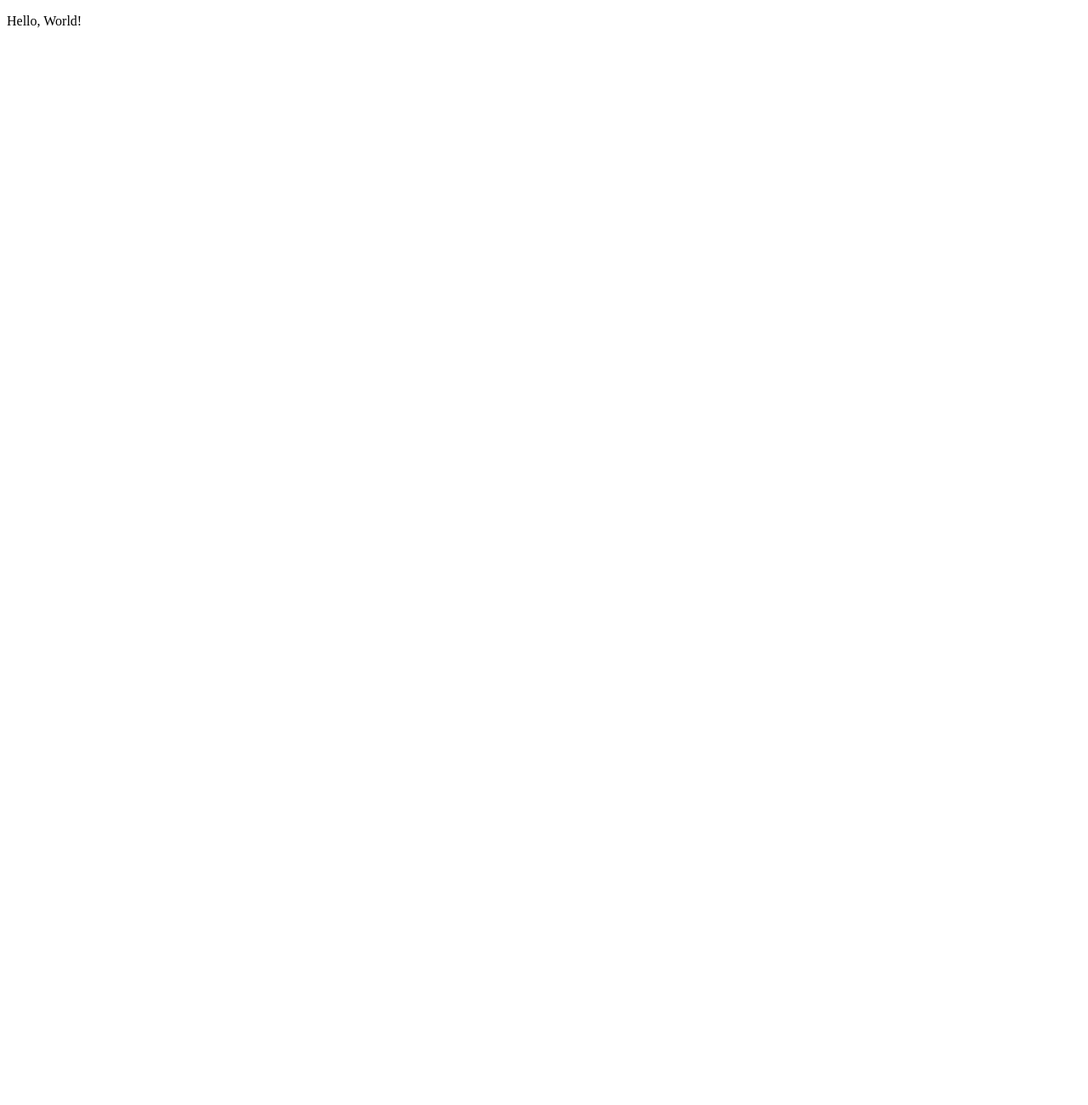
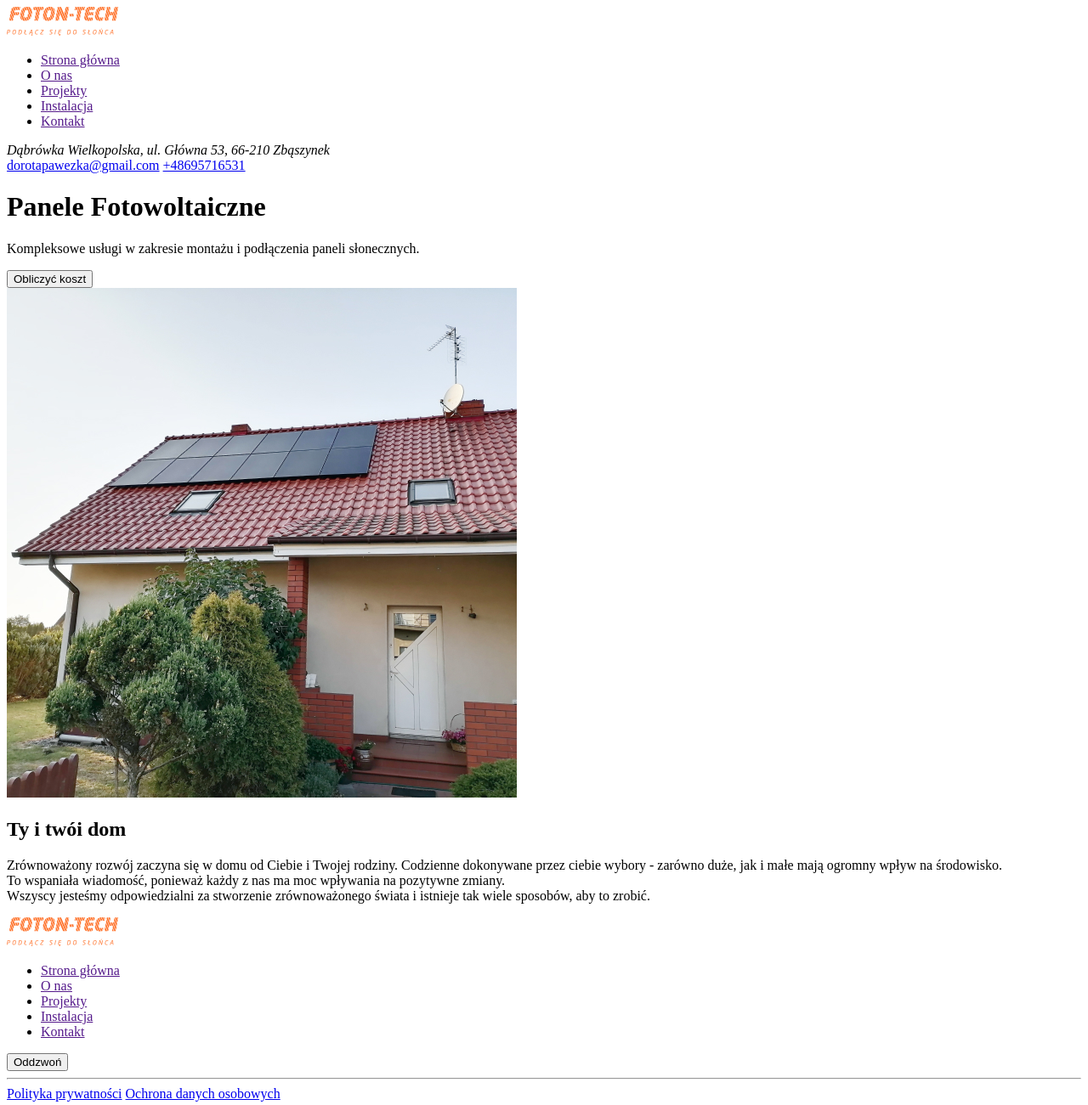
Before and after one commit to WebnautsAcademy/flow2_project1_4, a plain HTML site: page index.html in a window 1280 px wide. Shown: the whole page at 85% size. Before the commit the page ends 800 px from the top, so only its background shows below. Drawn offline with Linux system fonts and the light colour scheme.

Commit message:
2 lesson +home work

```diff
--- a/index.html
+++ b/index.html
@@ -1,12 +1,97 @@
 <!DOCTYPE html>
 <html lang="ru">
-<head>
-    <meta charset="UTF-8">
-    <meta http-equiv="X-UA-Compatible" content="IE=edge">
-    <meta name="viewport" content="width=device-width, initial-scale=1.0">
+  <head>
+    <meta charset="UTF-8" />
+    <meta name="viewport" content="width=device-width, initial-scale=1.0" />
     <title>Front-end learning</title>
-</head>
-<body>
-    <p>Hello, World!</p>
-</body>
+  </head>
+  <body>
+    <header>
+      <div>
+        <a href="/index.html">
+          <img src="img/logo.png" alt="logo" />
+        </a>
+        <nav>
+          <ul>
+            <li>
+              <a href="">Strona główna</a>
+            </li>
+            <li>
+              <a href="">O nas</a>
+            </li>
+            <li>
+              <a href="">Projekty</a>
+            </li>
+            <li>
+              <a href="">Instalacja</a>
+            </li>
+            <li>
+              <a href="">Kontakt</a>
+            </li>
+          </ul>
+        </nav>
+      </div>
+      <div>
+        <address>
+          Dąbrówka Wielkopolska, ul. Główna 53, 66-210 Zbąszynek
+        </address>
+        <a href="mailto:dorotapawezka@gmail.com">dorotapawezka@gmail.com</a>
+        <a href="tel:+48695716531">+48695716531</a>
+      </div>
+    </header>
+    <main>
+      <h1>Panele Fotowoltaiczne</h1>
+      <section>
+        <p>
+          Kompleksowe usługi w zakresie montażu i podłączenia paneli
+          słonecznych.
+        </p>
+        <button>Obliczyć koszt</button>
+      </section>
+      <section>
+        <div>
+          <img src="img/house.jpg" alt="nice house with solar panels" />
+        </div>
+        <h2>Ty i twói dom</h2>
+        <p>
+          Zrównoważony rozwój zaczyna się w domu od Ciebie i Twojej rodziny.
+          Codzienne dokonywane przez ciebie wybory - zarówno duże, jak i małe
+          mają ogromny wpływ na środowisko.<br />To wspaniała wiadomość,
+          ponieważ każdy z nas ma moc wpływania na pozytywne zmiany.<br />Wszyscy
+          jesteśmy odpowiedzialni za stworzenie zrównoważonego świata i istnieje
+          tak wiele sposobów, aby to zrobić.
+        </p>
+      </section>
+    </main>
+    <footer>
+      <div>
+        <a href="/index.html">
+          <img src="img/logo.png" alt="logo" />
+        </a>
+        <div>
+          <ul>
+            <li>
+              <a href="">Strona główna</a>
+            </li>
+            <li>
+              <a href="">O nas</a>
+            </li>
+            <li>
+              <a href="">Projekty</a>
+            </li>
+            <li>
+              <a href="">Instalacja</a>
+            </li>
+            <li>
+              <a href="">Kontakt</a>
+            </li>
+          </ul>
+        </div>
+        <button>Oddzwoń</button>
+      </div>
+      <hr>
+      <a href="#">Polityka prywatności</a>
+      <a href="#">Ochrona danych osobowych</a>
+    </footer>
+  </body>
 </html>
```
Also changed, not shown: img/house.jpg (added), img/logo.png (added).
